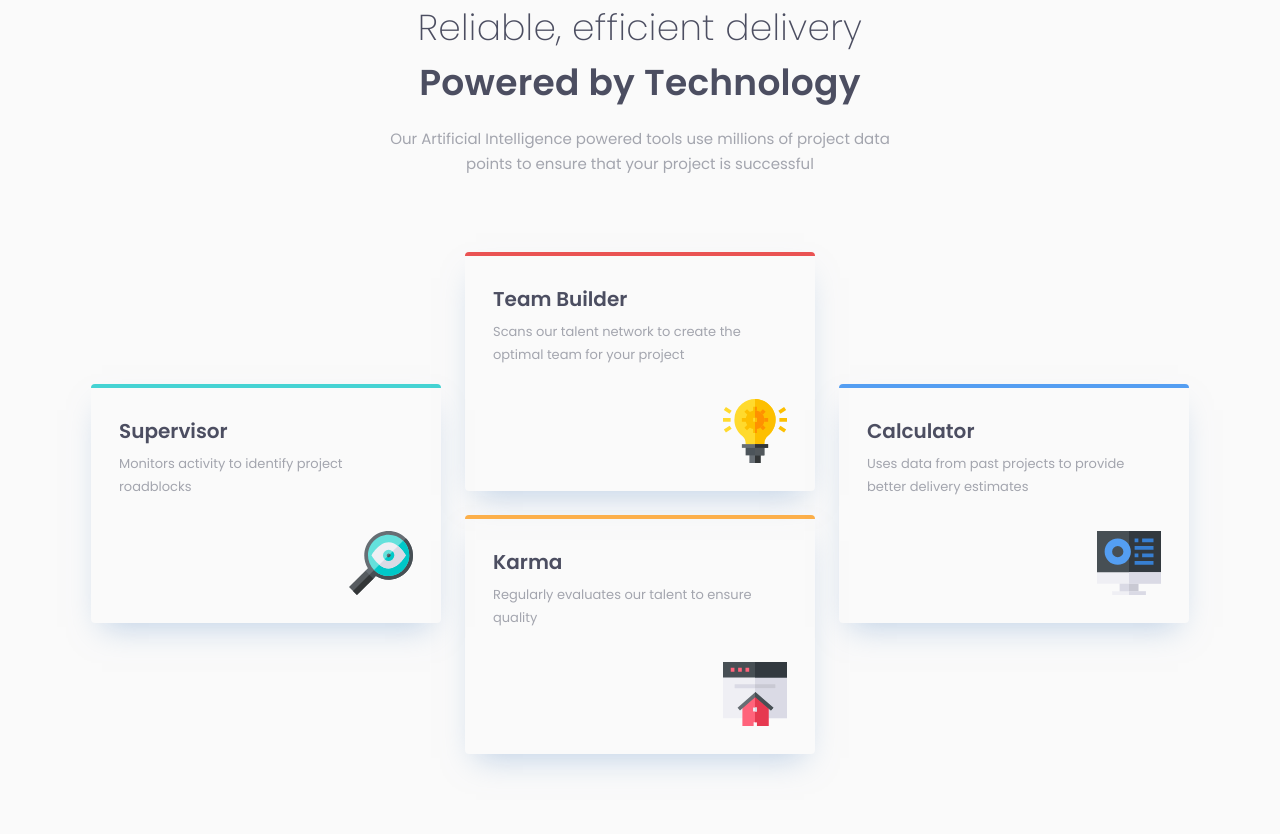
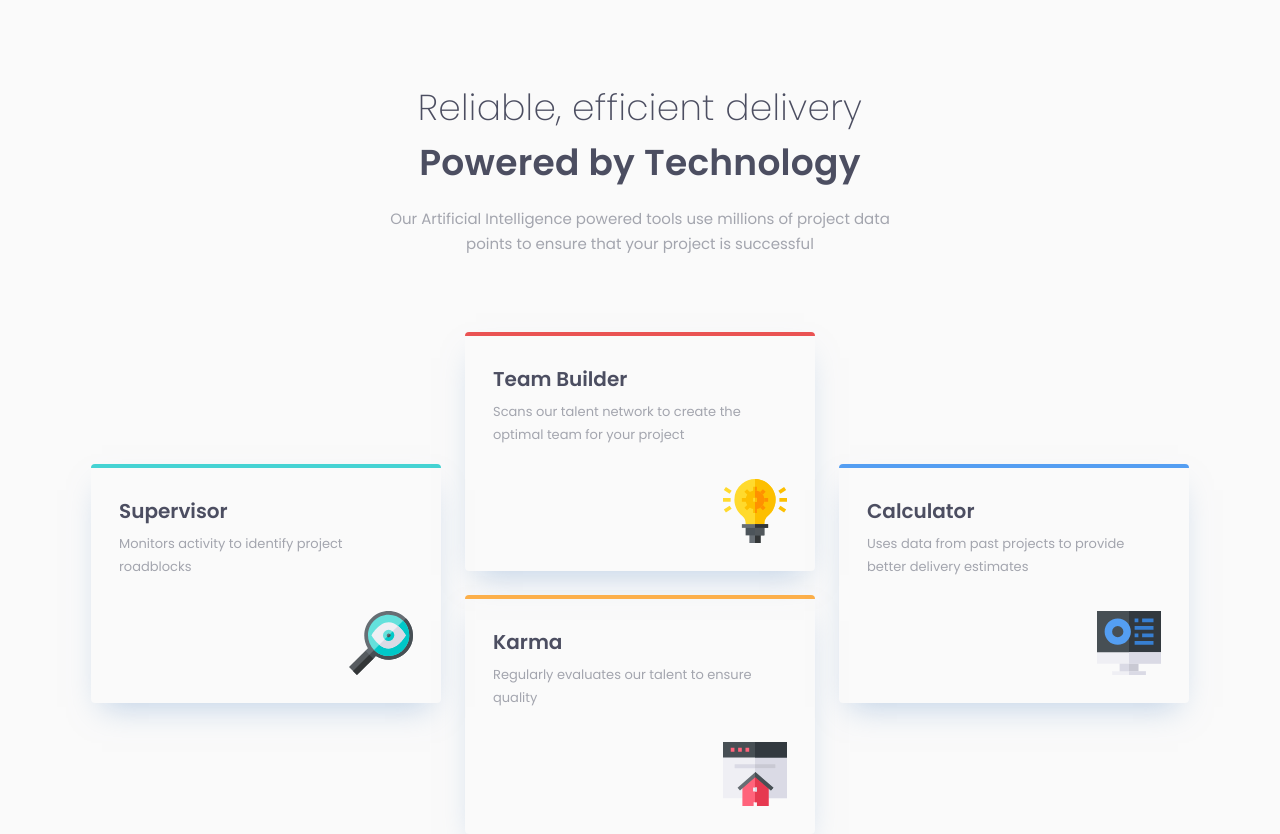
Before and after one commit to O-Julia-O/Four_card_feature_section, a plain HTML site: page index.html in a window 1280 px wide. Before the commit the page ends 800 px from the top, so only its background shows below. Drawn offline with Linux system fonts and the light colour scheme.

Commit message:
small changes

```diff
--- a/style.css
+++ b/style.css
@@ -37,7 +37,8 @@ body {
 }
 
 main {
-    padding: 85px 32px 78px;
+    padding-right: 32px;
+    padding-left: 32px;
 }
 
 ul {
@@ -99,6 +100,7 @@ header {
     margin: auto;
     text-align: center;
     margin-bottom: 76px;
+    margin-top: 85px;
     max-width: 540px;
 }
 
@@ -132,6 +134,10 @@ header {
         padding: 0;
     }
 
+    header {
+        margin-top: 80px;
+    }
+
     ul {
         grid-template-columns: 1fr 1fr 1fr;
         grid-template-rows: 1fr 1fr;
```
